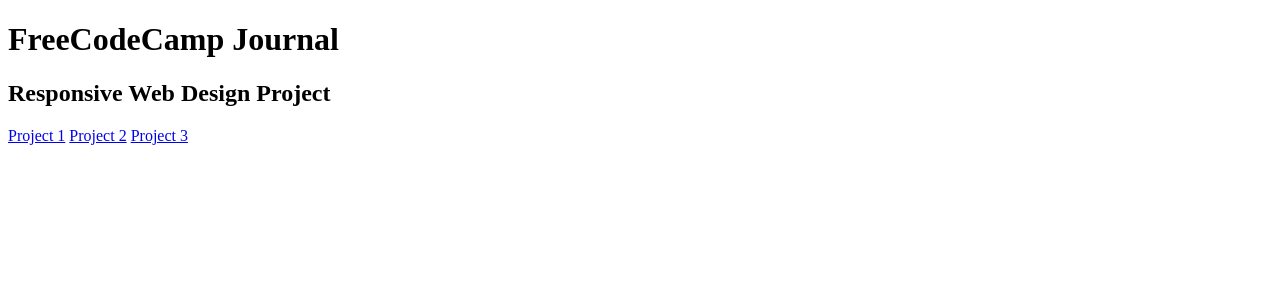
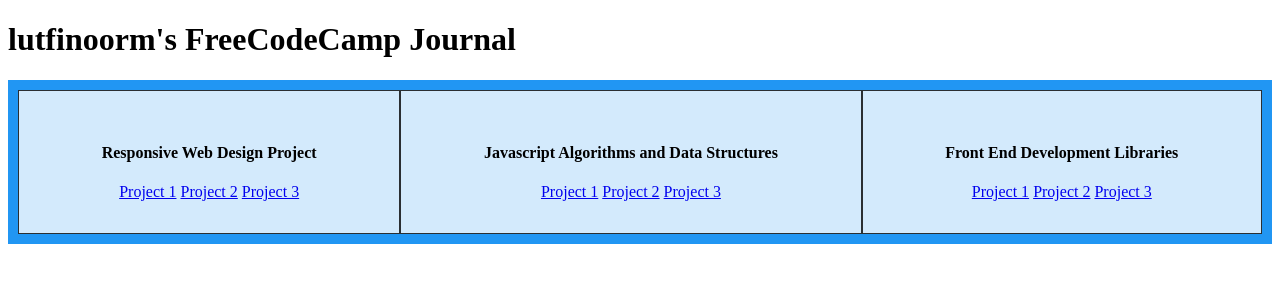
Before and after one commit to lutfinoorm/belajarhtml, a plain HTML site: page index.html in a window 1280 px wide. Drawn offline with Linux system fonts and the light colour scheme.

Commit message:
feat: add landing page and link to project

```diff
--- a/index.html
+++ b/index.html
@@ -3,16 +3,35 @@
 <head>
     <meta charset="UTF-8">
     <meta name="viewport" content="width=device-width, initial-scale=1.0">
-    <title>Document</title>
+    <title>FCC Journal</title>
+
+    <link rel="stylesheet" href="style.css">
 </head>
 <body>
-    <h1>FreeCodeCamp Journal</h1>
+    <h1>lutfinoorm's FreeCodeCamp Journal</h1>
 
-    <div class="Card">
-        <h2>Responsive Web Design Project</h2>
-        <a href="pages/rwd/1-survey-form/index.html">Project 1</a>
-        <a href="pages/rwd/2-tribute-page/index.html">Project 2</a>
-        <a href="pages/rwd/3-technical-doc/index.html">Project 3</a>
+    <div class="card-container">
+        <div class="card">
+            <h4>Responsive Web Design Project</h4>
+            <a href="pages/rwd/1-survey-form/index.html">Project 1</a>
+            <a href="pages/rwd/2-tribute-page/index.html">Project 2</a>
+            <a href="pages/rwd/3-technical-doc/index.html">Project 3</a>
+        </div>
+
+        <div class="card">
+            <h4>Javascript Algorithms and Data Structures</h4>
+            <a href="#">Project 1</a>
+            <a href="#">Project 2</a>
+            <a href="#">Project 3</a>
+        </div>
+
+        <div class="card">
+            <h4>Front End Development Libraries</h4>
+            <a href="#">Project 1</a>
+            <a href="#">Project 2</a>
+            <a href="#">Project 3</a>
+        </div>
     </div>
+
 </body>
 </html>
--- /dev/null
+++ b/style.css
@@ -0,0 +1,13 @@
+.card-container {
+    display: grid;
+    grid-template-columns: auto auto auto;
+    background-color: #2196F3;
+    padding: 10px;
+}
+
+.card {
+    background-color: rgba(255, 255, 255, 0.8);
+    border: 1px solid rgba(0, 0, 0, 0.8);
+    padding: 2rem;
+    text-align: center;
+}
```
